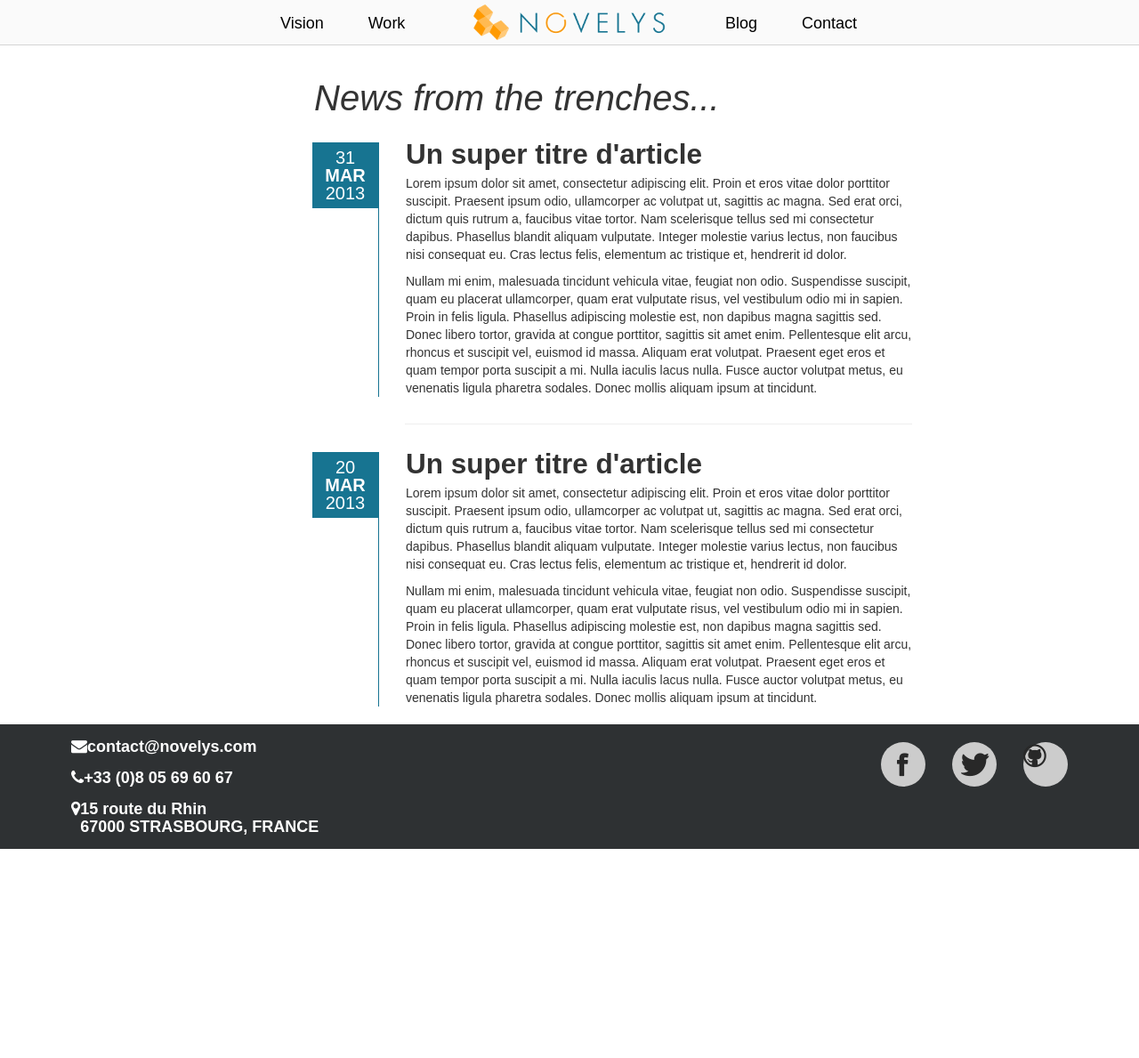
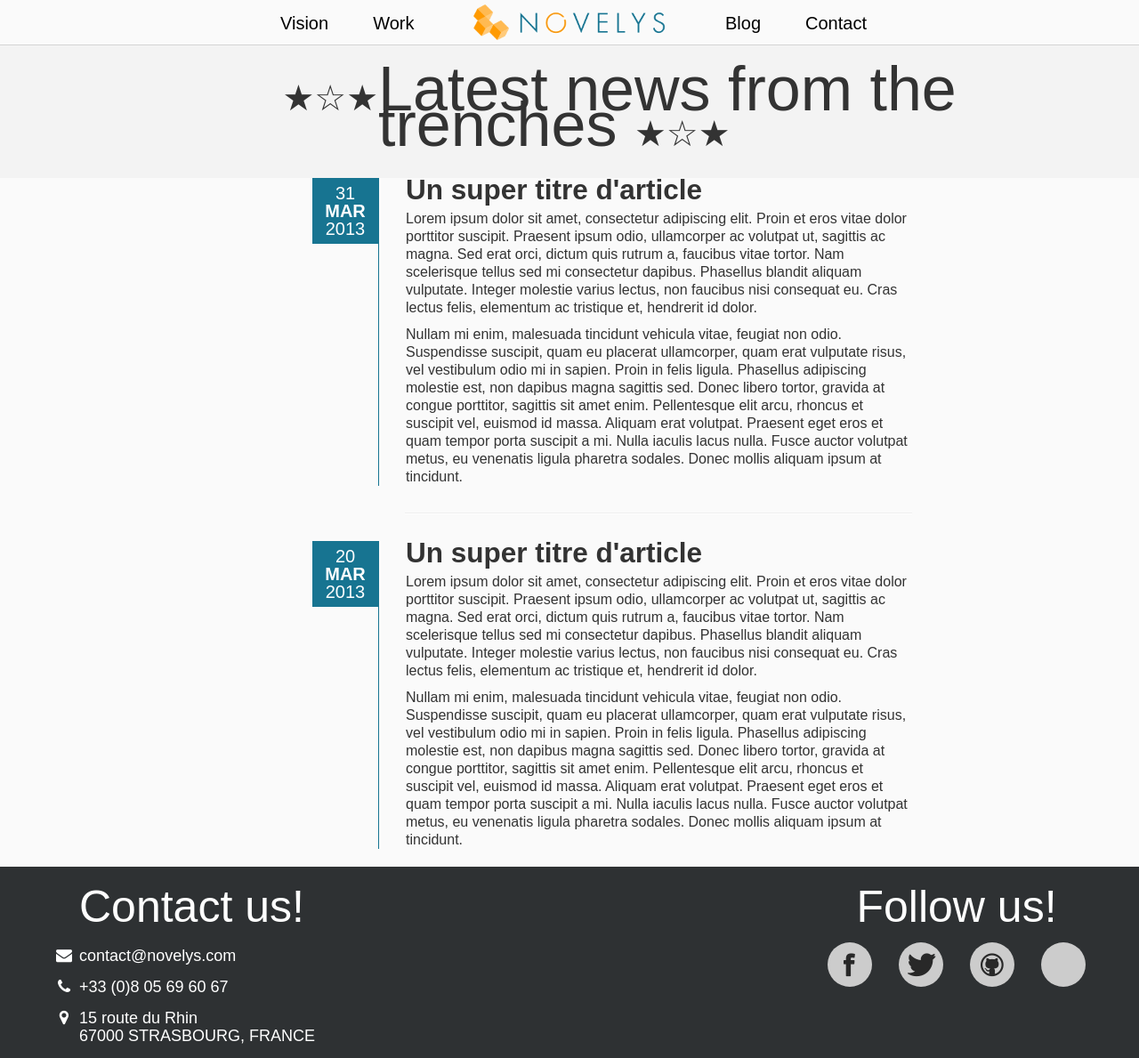
Before and after one commit to novelys/novelys.github.com, a Jekyll site: the page built from blog.html, in a window 1280 px wide and 1189 px high. Shown: the whole window at 89% size. Built offline with Jekyll 4.4.1, drawn with Linux system fonts in a browser that asks for light colours; nearby versions of some CDN libraries.

Commit message:
nicer fonts

```diff
--- a/_layouts/default.html
+++ b/_layouts/default.html
@@ -56,46 +56,42 @@
               <li><a href="/contact.html">Contact</a></li>
             </ul>
           </div>
-<!--           <div class="nav-collapse collapse">
-            <ul class="nav">
-              <li class="active"><a href="#">Home</a></li>
-              <li><a href="#about">About</a></li>
-              <li><a href="#contact">Contact</a></li>
-            </ul>
-          </div> -->
         </div>
       </div>
     </div>
 
     {{ content }}
 
-    <div class="footer">
+    <footer>
       <div class="container">
         <div class="row">
           <div class="span12">
             <div class="pull-left">
               <ul class="contact">
                 <li class="clearfix">
-                  <div class="pull-left"><span class="icomoon-envelope-alt"></span></div>
-                  <div class="pull-left"><strong><a href="mailto:contact@novelys.com">contact@novelys.com</a></strong></div>
+                  <div class="pull-left icon">&nbsp;</div>
+                  <div class="pull-left"><div class="cursive">Contact us!</div></div>
                 </li>
                 <li class="clearfix">
-                  <div class="pull-left"><span class="icomoon-phone"></span></div>
-                  <div class="pull-left"><strong>+33 (0)8 05 69 60 67</strong></div>
+                  <div class="pull-left icon"><span class="icomoon-envelope-alt"></span></div>
+                  <div class="pull-left"><a href="mailto:contact@novelys.com">contact@novelys.com</a></div>
                 </li>
                 <li class="clearfix">
-                  <div class="pull-left"><span class="icomoon-map-marker"></span></div>
+                  <div class="pull-left icon"><span class="icomoon-phone"></span></div>
+                  <div class="pull-left">+33 (0)8 05 69 60 67</div>
+                </li>
+                <li class="clearfix">
+                  <div class="pull-left icon"><span class="icomoon-map-marker"></span></div>
                   <div class="pull-left">
-                    <strong>
                       15 route du Rhin
                       <br/>
                       67000 STRASBOURG, FRANCE
-                    </strong>
                   </div>
                 </li>
               </ul>
             </div>
             <div class="pull-right">
+              <div class="cursive">Follow us!</div>
               <ul class="unstyled inline social">
                 <li>
                   <a target="_blank" href="https://www.facebook.com/novelys">
@@ -118,13 +114,20 @@
                     </div>
                   </a>
                 </li>
+                <li>
+                  <a target="_blank" href="http://www.slideshare.net/novelys">
+                    <div class="rounded slideshare">
+                      <span class="icomoon-slideshare"></span>
+                    </div>
+                  </a>
+                </li>
               </ul>
 
             </div>
           </div>
         </div>
       </div>
-  </div>
+  </footer>
   <script src="//ajax.googleapis.com/ajax/libs/jquery/1.9.1/jquery.min.js"></script>
   <script type="text/javascript">
   function computeBackgroundHeight() {
--- a/blog.html
+++ b/blog.html
@@ -2,14 +2,20 @@
 layout: default
 title: "Blog"
 ---
-<div class="container" style="margin-top:20px;">
-  <div class="row latest_news">
-    <div class="span3">
-    </div>
-    <div class="span6" style="margin-left:8px;">
-      <h3>News from the trenches...</h3>
+<section class="trenches">
+  <div class="container">
+    <div class="row">
+      <div class="span4">
+        <h1 class="cursive" style="text-align:right;"><span class="cubes">★☆★</span> </h1>
+      </div>
+      <div class="span8" style="margin-left:0;">
+        <h1 class="cursive" style="text-align:left;">Latest news from the trenches <span class="cubes">★☆★</span></h1>
+      </div>
     </div>
   </div>
+</section>
+<section>
+  <div class="container">
   <div class="row article">
     <div class="span4">
       <div class="date">
@@ -69,3 +75,4 @@
     </div>
   </div>
 </div>
+</section>
--- a/css/extra.css
+++ b/css/extra.css
@@ -66,14 +66,65 @@
   /*font-family: 'Varela Round', sans-serif;*/
   font-family: 'proxima-nova', sans-serif;
   font-weight: 300;
+  background-color: #FAFAFA;
+  font-size: 16px;
 }
 
-.footer {
+a, a:hover, a:visited {
+  color: #177491;
+  font-weight: 400;
+}
+
+.cursive {
+ font-family: "bickham-script-pro", sans-serif;
+ font-weight: 400;
+ font-size: 70px;
+ text-align: center;
+ margin-top: 20px;
+}
+
+.cursive .cubes {
+  font-size: 40px;
+}
+
+.trenches {
+  background-color: #F3F3F3;
+  padding: 20px 0;
+}
+
+h1 {
+  font-weight: 200;
+}
+
+body:not(.home) footer {
+  margin-top: 20px;
+}
+
+footer {
   /*background-color: #4c4c4c;*/
   width: 100%;
   /*color: rgb(250, 250, 250);*/
   background: none repeat scroll 0 0 #2E3133;
   /*color: #777E83;*/
+  color: white;
+  font-weight: 300;
+}
+
+footer .cursive {
+  font-family: "reklame-script", sans-serif;
+  text-align: left;
+  margin: 0;
+  padding: 20px 0;
+  font-size: 50px;
+}
+
+footer .pull-right .cursive {
+  padding-top: 0px;
+  margin-top: 35px;
+  text-align: center;
+}
+
+footer a, footer a:hover, footer a:visited {
   color: white;
 }
 
@@ -116,8 +167,8 @@
 
 .snav ul li a, .snav ul li a:visited {
   color: black;
-  font-weight: 300;
-  font-size: 18px;
+  font-weight: 200;
+  font-size: 20px;
   line-height: 20px;
 }
 
@@ -157,7 +208,7 @@
 
 #title {
   position: absolute;
-  top: 40%;
+  top: 30%;
   padding: 0;
   margin: 0;
 }
@@ -167,13 +218,13 @@
   padding: 0;
   display: inline;
   font-family: "proxima-nova",sans-serif;
-  font-weight: 700;
+  font-weight: 200;
   font-style: normal;
   box-shadow: 6px 0 0 0 rgba(23, 116, 145, 0.6), -6px 0 0 0 rgba(23, 116, 145, 0.6);
   white-space: pre-line; /* Not understood by IE, use manual br for IE */
   color: white;
   background: rgba(23, 116, 145, 0.6);
-  font-size: 46px;
+  font-size: 70px;
   line-height: normal;
 }
 
@@ -190,18 +241,18 @@
   padding: 0;
   display: inline;
   font-family: "proxima-nova",sans-serif;
-  font-weight: 400;
+  font-weight: 300;
   font-style: normal;
   box-shadow: 6px 0 0 0 rgba(255, 154, 0, 0.6), -6px 0 0 0 rgba(255, 154, 0, 0.6);
   white-space: pre-line; /* Not understood by IE, use manual br for IE */
   color: white;
   background: rgba(255, 154, 0, 0.6);
-  font-size: 25px;
+  font-size: 40px;
   line-height: normal;
 }
 
 #title, #subtitle {
-  margin-left: 20px;
+  /*margin-left: 20px;*/
   margin-right: 20px;
 }
 
@@ -273,34 +324,44 @@
   font-style: italic;
 }
 
-.footer {
-  margin-top: 20px;
+footer .contact {
+  margin: 0;
 }
 
-.footer .contact li {
+footer .contact li {
   margin: 15px 20px 15px 0;
 }
 
-.footer .contact a {
+footer .contact li .icon {
+  width: 34px;
+  text-align: center;
+}
+
+}
+footer .contact a {
   color: white;
 }
 
-.footer .contact {
+footer .contact {
   font-size: 18px;
   line-height: 20px;
 }
 
-.footer .social {
-    list-style: none;
-    margin: 0;
+footer .social {
+  list-style: none;
+  margin: 10px 0 0;
+}
+
+footer .social li {
+    float: left;
+    margin: 0 20px 20px 0;
   }
 
-.footer .social li {
-    float: left;
-    margin: 20px 20px 20px 0;
-  }
+footer .social li:last-child {
+  margin-right: 0;
+}
 
-.footer .social li .rounded {
+footer .social li .rounded {
     height: 50px;
     width: 50px;
     -moz-border-radius: 25px;
@@ -309,27 +370,43 @@
     color: #282828;
   }
 
-.footer .social li .rounded span {
+footer .social li .rounded span {
     font-size: 30px;
     position: relative;
   }
-.footer .social li .rounded.facebook span {
+footer .social li .rounded.facebook span {
     top: 10px;
     left: 18px;
   }
-.footer .social li .rounded.twitter span {
+footer .social li .rounded.twitter span {
     top: 10px;
     left: 10px;
   }
-.footer .social li .rounded.facebook:hover {
+footer .social li .rounded.github span {
+    top: 10px;
+    left: 12px;
+  }
+footer .social li .rounded.slideshare span {
+    top: 10px;
+    left: 12px;
+  }
+footer .social li .rounded.facebook:hover {
     background-color: #3B5998;
     color: white;
   }
-.footer .social li .rounded.twitter:hover {
+footer .social li .rounded.twitter:hover {
     background-color: #4099FF;
     color: white;
   }
-.footer .social li a:hover {
+footer .social li .rounded.github:hover {
+    background-color: #FAFAFA;
+    color: black;
+  }
+footer .social li .rounded.slideshare:hover {
+    background-color: #FAFAFA;
+    color: black;
+  }
+footer .social li a:hover {
     text-decoration: none;
   }
 
@@ -387,7 +464,33 @@
   }
 
   #title {
-    top: 30%;
+    top: 20%;
+  }
+
+  #title p.subs {
+    font-size: 40px;
+  }
+
+  #subtitle p.subs {
+    font-size: 22px;
+  }
+
+  footer .pull-right {
+    float:left;
+  }
+
+  footer .pull-right .cursive {
+    text-align: left;
+    margin-left: 30px;
+  }
+
+  .cubes {
+    display: none;
+  }
+
+  .cursive {
+    font-size: 60px;
+    line-height: 60px;
   }
 
 }
```
Also changed, not shown: index.html (+37 -16 lines).
